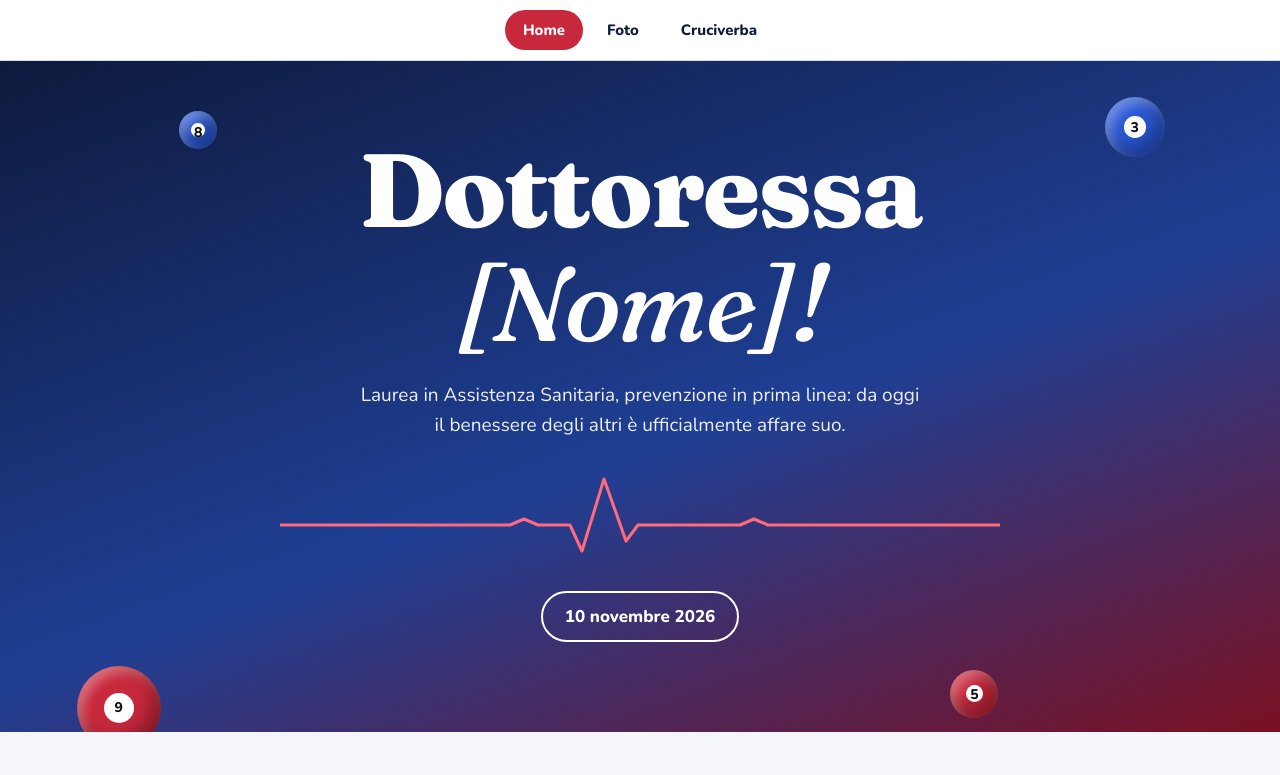
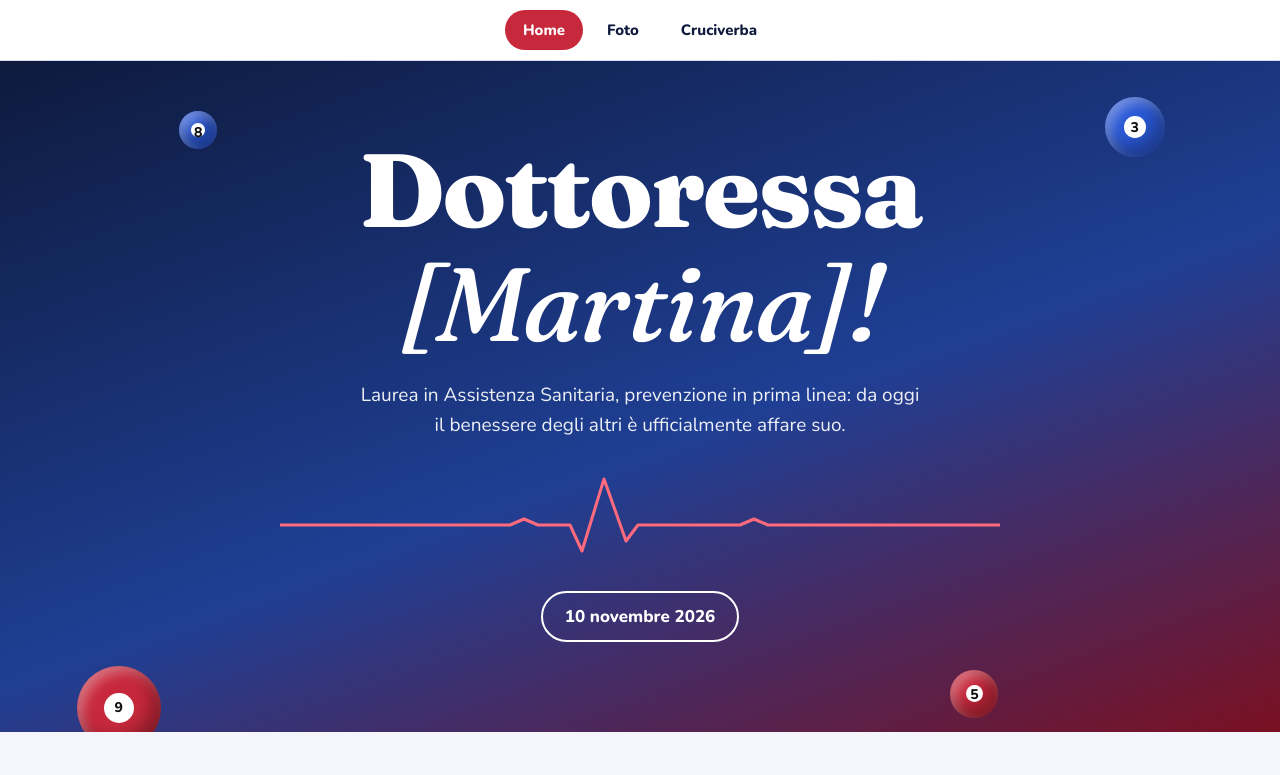
Before and after one commit to CarlottaZanotto262003/Laurea_10_11_2026, a plain HTML site: page index.html in a window 1280 px wide. Shown: the top 775 px of the page. Drawn offline with nearby package versions, Linux system fonts and the light colour scheme.

Commit message:
Update graduation name from [Nome] to Martina

```diff
--- a/index.html
+++ b/index.html
@@ -3,7 +3,7 @@
 <head>
 <meta charset="utf-8">
 <meta name="viewport" content="width=device-width, initial-scale=1, viewport-fit=cover">
-<title>Dottoressa! La laurea di [Nome]</title>
+<title>Dottoressa! La laurea di Martina</title>
 <link rel="preconnect" href="https://fonts.googleapis.com">
 <link href="https://fonts.googleapis.com/css2?family=Fraunces:ital,opsz,wght@0,9..144,500;0,9..144,800;1,9..144,500&family=Nunito:wght@400;600;800&display=swap" rel="stylesheet">
 <style>
@@ -81,7 +81,7 @@ footer{text-align:center;padding:30px 20px 40px;color:var(--mut);font-size:15px}
 <section class="view" id="v-home">
 <header class="hero">
 <span class="ball b4" data-n="8"></span><span class="ball b2" data-n="3"></span><span class="ball b1" data-n="9"></span><span class="ball b3" data-n="5"></span>
-<h1>Dottoressa<br><em>[Nome]!</em></h1>
+<h1>Dottoressa<br><em>[Martina]!</em></h1>
 <p>Laurea in Assistenza Sanitaria, prevenzione in prima linea: da oggi il benessere degli altri è ufficialmente affare suo.</p>
 <svg class="ecg" viewBox="0 0 720 90" aria-hidden="true"><path d="M0 50 H230 l14-6 14 6 H290 l12 26 22-72 22 62 12-16 H460 l14-6 14 6 H720"/></svg>
 <div class="date">10 novembre 2026</div>
```
